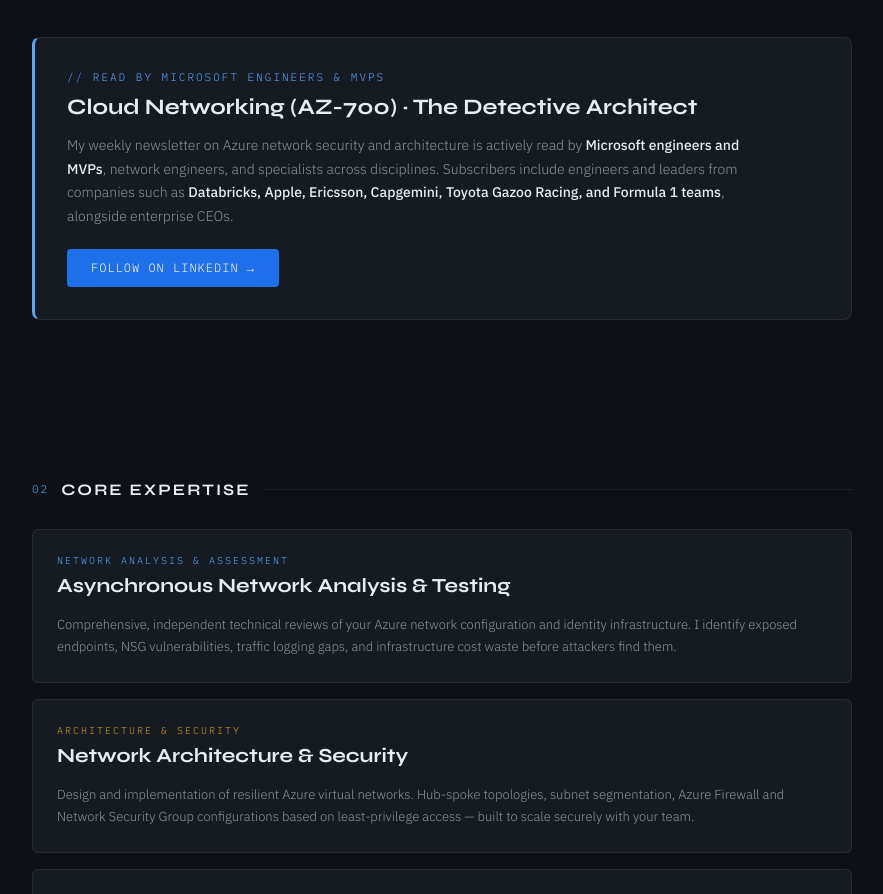
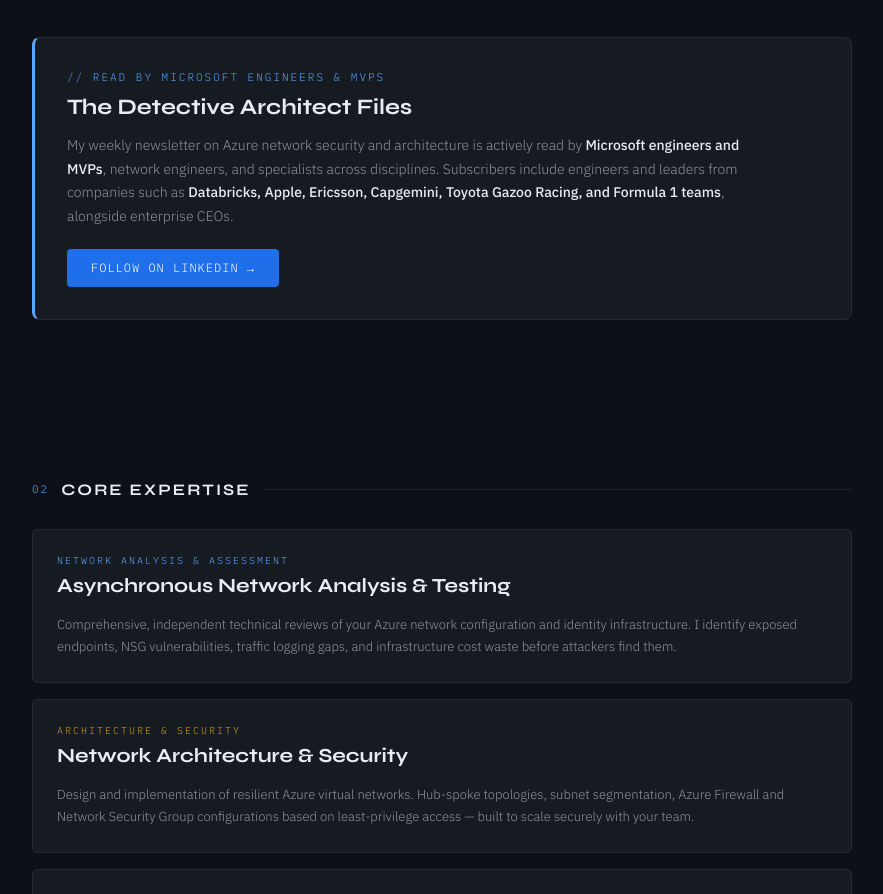
Before and after one commit to SkyGridNetworks/skygridnetworks.github.io, a plain HTML site: page index.html in a window 1280 px wide. Shown: the part 1271-2165 px from the top of the page, without its empty margins (198-1081 px from the left). Drawn offline with Linux system fonts and the light colour scheme.

Commit message:
Update index.html

```diff
--- a/index.html
+++ b/index.html
@@ -461,7 +461,7 @@
 
     <div class="newsletter-card">
       <div class="nl-label">// Read by Microsoft Engineers & MVPs</div>
-      <h3>Cloud Networking (AZ-700) · The Detective Architect</h3>
+      <h3>The Detective Architect Files</h3>
       <p>
         My weekly newsletter on Azure network security and architecture is actively read by
         <strong>Microsoft engineers and MVPs</strong>, network engineers, and specialists across disciplines.
```
